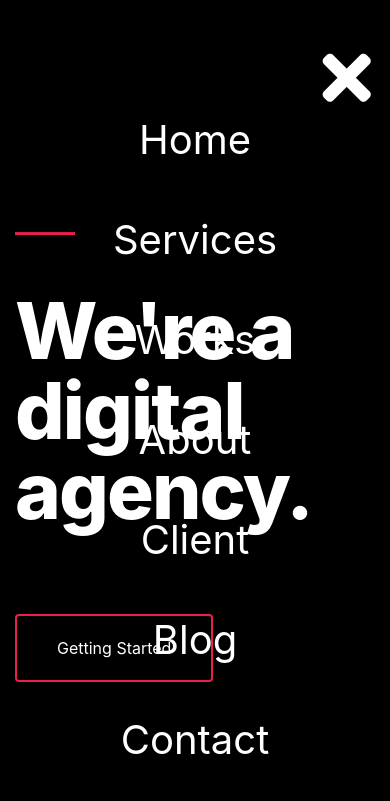
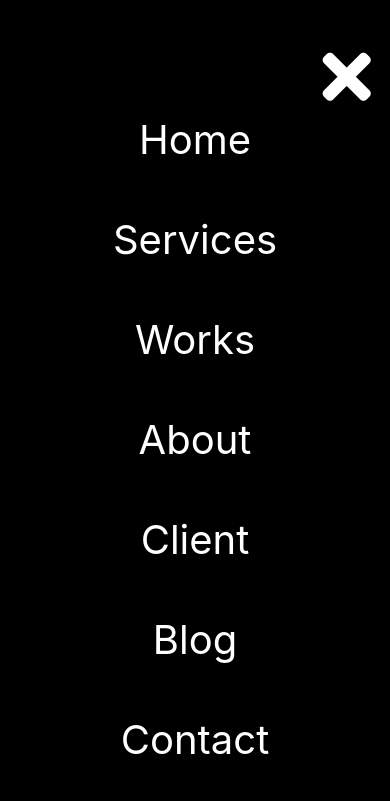
Before and after one commit to e1000-git/23.10.2020, a plain HTML site: page index.html in a window 390 px wide. Both pictures are taken after a click on the element 352 px from the left and 73 px from the top of the page. Shown: the top 801 px of the page. Drawn offline with Linux system fonts and the light colour scheme.

Commit message:
23.10.2020

```diff
--- a/css/style.scss
+++ b/css/style.scss
@@ -160,7 +160,15 @@
                 }
             }
         }
-
+        @media(max-width: 992px){
+            .home-section {
+                .home-items {
+                    .home-item {
+                        margin: 20px 0;
+                    }
+                }
+            }
+        }
         @media(max-width:768px) {
             header {
                 .menu {
@@ -172,6 +180,8 @@
                     width: 100%;
                     padding: 70px 0;
                     display: none;
+                    z-index: 1;
+                    height: 100vh;
                     .close-menu {
                         display: block;
                     }
--- a/index.html
+++ b/index.html
@@ -88,19 +88,95 @@
 
         </div>
     </section>
+    <section class="service-section">
+        <div class="container">
+            <div class="row">
+                <div class="service-text">
+                    <hr>
+                    <h1>Services.</h1>
+                    <p>WE WORK WITH YOU, NOT FOR YOU</p>
+                </div>
+            </div>
+            <div class="row">
+                <div class="col-lg-4">
+                    <div class="service-item">
+                        <div class="service-ico"></div>
+                        <h4></h4>
+                        <i class="fas fa-arrow-right"></i>
+                    </div>
+                </div>
+                <div class="col-lg-4">
+                    <div class="service-item">
+                        <div class="service-ico"></div>
+                        <h4></h4>
+                        <i class="fas fa-arrow-right"></i>
+                    </div>
+                </div>
+                <div class="col-lg-4">
+                    <div class="service-item">
+                        <div class="service-ico"></div>
+                        <h4></h4>
+                        <i class="fas fa-arrow-right"></i>
+                    </div>
+                </div>
+                <div class="col-lg-4">
+                    <div class="service-item">
+                        <div class="service-ico"></div>
+                        <h4></h4>
+                       <i class="fas fa-arrow-right"></i>
+                    </div>
+                </div>
+                <div class="col-lg-4">
+                    <div class="service-item">
+                        <div class="service-ico"></div>
+                        <h4></h4>
+                        <i class="fas fa-arrow-right"></i>
+                    </div>
+                </div>
+                <div class="col-lg-4">
+                    <div class="service-item">
+                        <div class="service-ico"></div>
+                        <h4></h4>
+                        <i class="fas fa-arrow-right"></i>
+                    </div>
+                </div>
+                <div class="col-lg-4">
+                    <div class="service-item">
+                        <div class="service-ico"></div>
+                        <h4></h4>
+                        <i class="fas fa-arrow-right"></i>
+                    </div>
+                </div>
+                <div class="col-lg-4">
+                    <div class="service-item">
+                        <div class="service-ico"></div>
+                        <h4></h4>
+                        <i class="fas fa-arrow-right"></i>
+                    </div>
+                </div>
+                <div class="col-lg-4">
+                    <div class="service-item">
+                        <div class="service-ico"></div>
+                        <h4></h4>
+                       <i class="fas fa-arrow-right"></i>
+                    </div>
+                </div>
+            </div>
+        </div>
+    </section>
 
     <script src="vendors/jquery-3.5.1.min.js"></script>
     <script src="vendors/bootstrap.js"></script>
     <script>
         function menuOpen() {
             document.querySelector(".menu").style = "display:block"
-                // document.querySelector(".close-menu").style = "display:block"
+                document.querySelector(".home-section").style = "display:none"
 
         }
 
         function menuClose() {
             document.querySelector(".menu").style = "display:none"
-                // document.querySelector(".close-menu").style = "display:none"
+            document.querySelector(".home-section").style = "display:block"
 
 
         }
```
Also changed, not shown: css/style.css, 1 other file.
